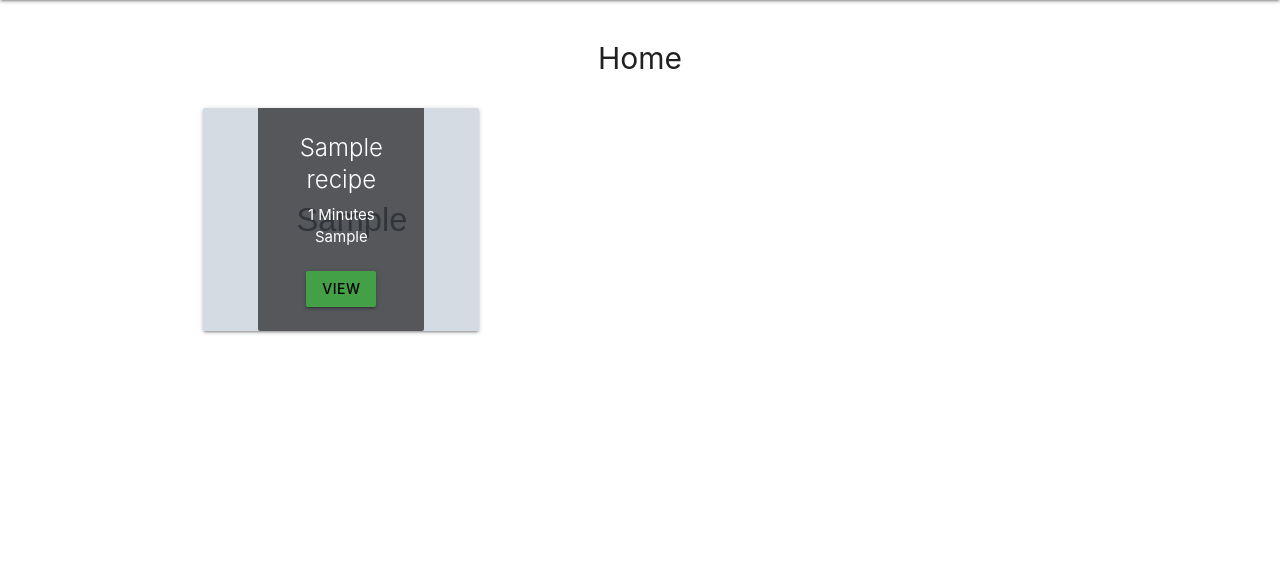
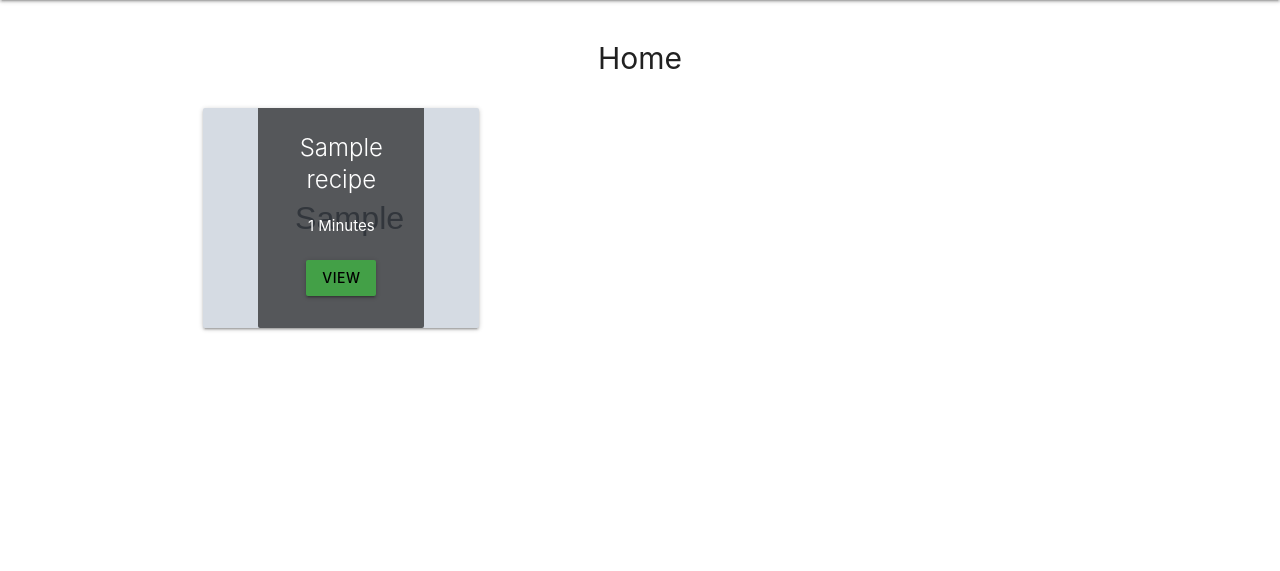
Before and after one commit to MacauleyMorgan/Project-Three, a Flask app: page / in a window 1280 px wide. Shown: the part 64-635 px from the top of the page. Run offline with Flask 2, Linux system fonts and the light colour scheme; a user stored in the database is signed in; tables that the repository leaves empty hold one stand-in row (values such as "Sample post"); grey boxes marked "Sample" are stand-in pictures.

Commit message:
Resized card components in css and removed ingredients to provide better user experience

```diff
--- a/cookbook/static/style.css
+++ b/cookbook/static/style.css
@@ -1,3 +1,7 @@
+::-webkit-scrollbar{
+    width: 1px;
+}
+
 body {
     display: flex;
     min-height: 100vh;
@@ -29,7 +33,17 @@ button {
     padding-left: 5vw;
 }
 
+.card{
+    height: 220px;
+}
+
+.card-title{
+    height: 75px;
+    overflow-y: scroll;
+}
+
 .card-container{
     background-color: rgba(0, 0, 0, 0.6);
     width: 60%;
+    height: 220px;
 }
--- a/cookbook/templates/home.html
+++ b/cookbook/templates/home.html
@@ -22,7 +22,6 @@ Home
           <div class="card-content white-text center-align container card-container">
               <span class="card-title">{{recipe.name}}</span>
               <p>{{recipe.recipe_time}} Minutes</p>
-              <p>{{recipe.recipe_ingredients}}</p>
               </br>
               <a href="{{ url_for('routes.expand_recipe', recipe_id=recipe.id) }}" class="btn green darken-1 black-text"><strong>View</strong></a>
           </div>
--- a/cookbook/templates/recipes.html
+++ b/cookbook/templates/recipes.html
@@ -22,7 +22,6 @@ Your Recipes
         <div class="card-content black-text center-align">
             <span class="card-title"><strong>{{recipe.name}}</strong></span>
             <strong><p>{{recipe.recipe_time}} Minutes</p>
-            <p>{{recipe.recipe_ingredients}}</p></strong>
         </div>
         <div class="card-action">
           <a href="{{ url_for('routes.edit_recipe', recipe_id=recipe.id) }}" class="btn green darken-1 black-text">Edit</a>
```
